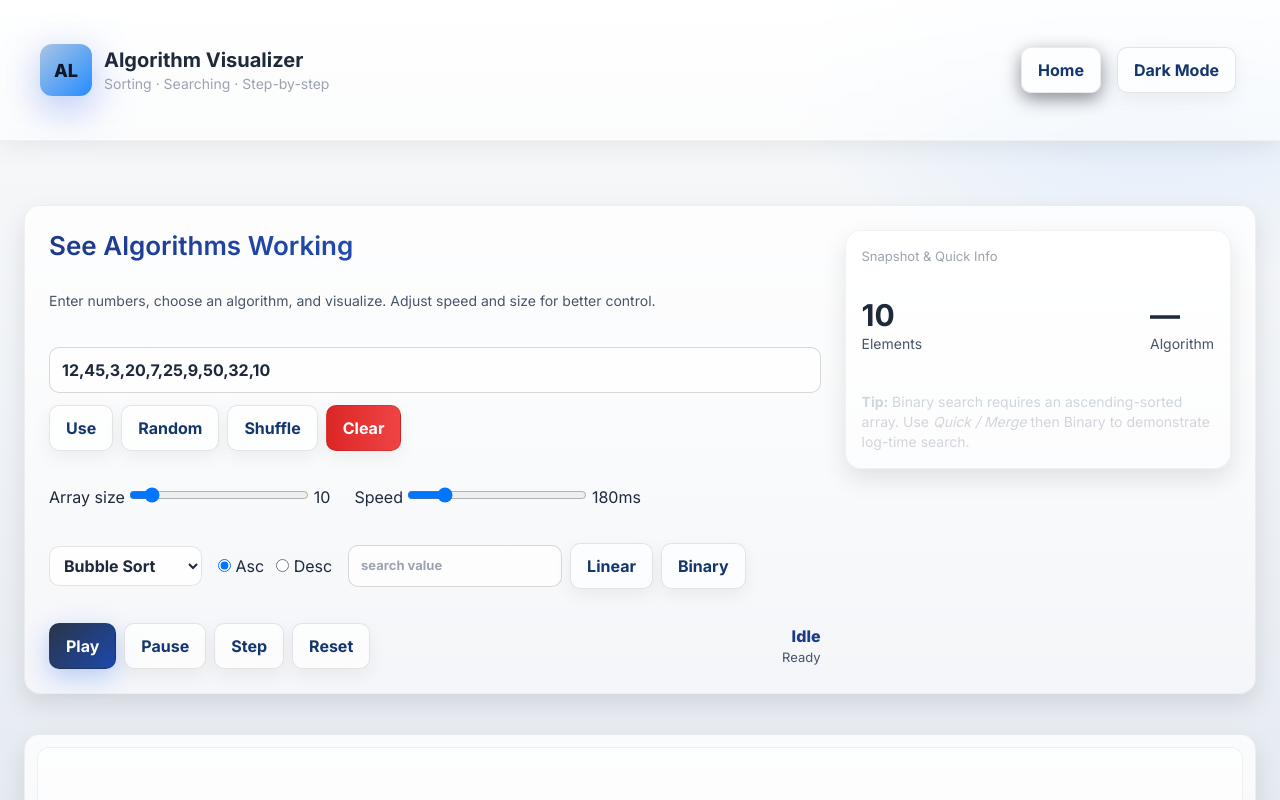
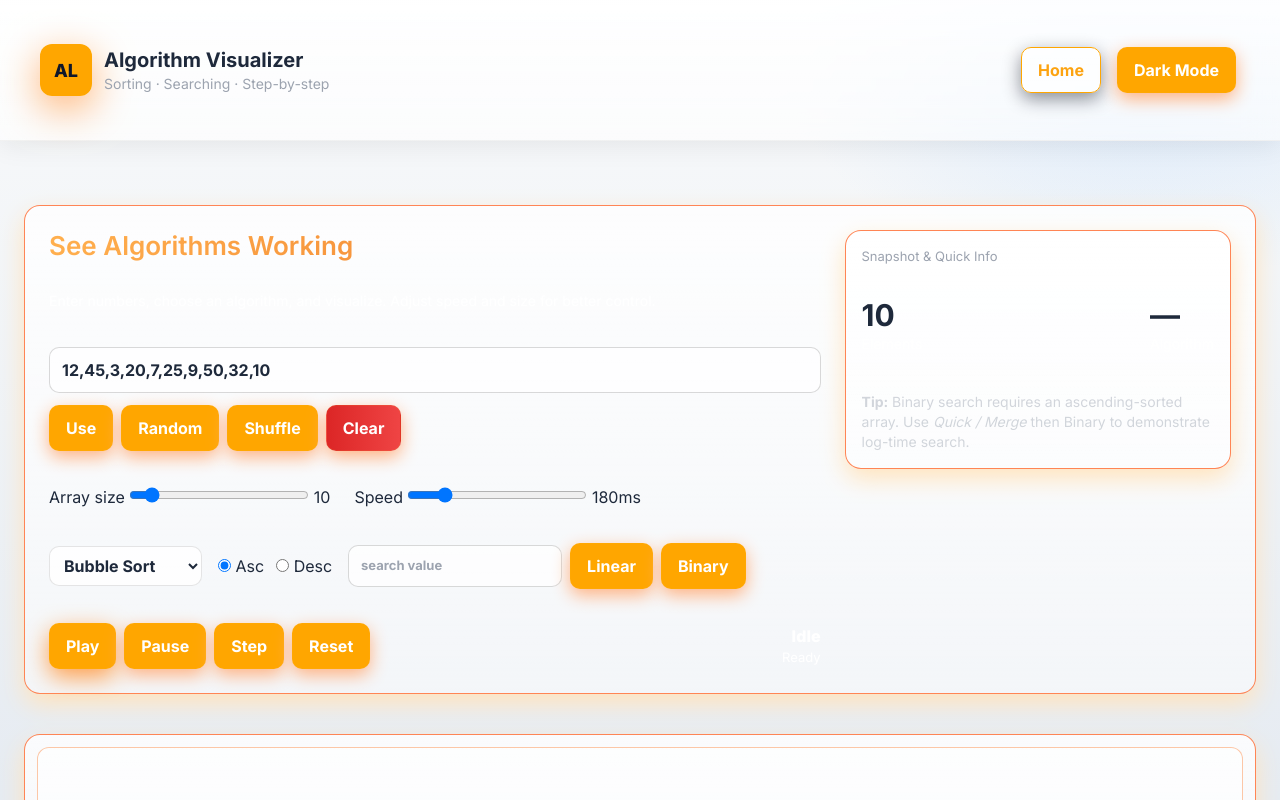
Before and after one commit to habibx792/DS_And_Algo-Visualizer, a website: page public/HTML/algoViz.html in a window 1280 px wide. Both pictures are taken after a click on the button "Theme". Drawn offline with Linux system fonts and the light colour scheme.

Commit message:
Fix Styling

```diff
--- a/public/CSS/algoVisCss.css
+++ b/public/CSS/algoVisCss.css
@@ -1,9 +1,9 @@
 :root {
-  --bg: #1b1d35;
-  --panel: #000001;
+  --bg: #0b092d;
+  --panel: #0b092d;
   --muted: rgb(255, 255, 255);
   --accent1: #edf1ff;
-  --accent2: #0207106e;
+  --accent2: #0b092d;
   --accent3: #395461;
   --glass: rgba(39, 15, 15, 0.03);
   --success: #0cb54a;
@@ -33,7 +33,7 @@ body {
   margin: 0;
   background:
     radial-gradient(800px 400px at 90% 10%, rgba(6, 182, 212, 0.07), transparent 10%),
-    linear-gradient(180deg, var(--bg), #010716 120%);
+    linear-gradient(180deg, var(--bg), #0b092d 120%);
   color: #ffffff;
   overflow-x: hidden;
 }
@@ -80,11 +80,11 @@ body {
   display: flex;
   align-items: center;
   justify-content: center;
-    background: linear-gradient(135deg, #3e4e8bd1, #4f658d6e);
+    background: linear-gradient(135deg, rgb(255, 166, 0), rgb(255, 166, 0));
   font-weight: 800;
   color: white;
   font-size: 18px;
-   box-shadow: 0 12px 40px rgba(57, 62, 77, 0.8);
+   box-shadow: 0 12px 40px rgba(236, 142, 2, 0.8);
   transition: transform 0.25s ease, box-shadow 0.25s ease;
 }
 
@@ -121,12 +121,12 @@ body {
     background: rgba(255, 255, 255, 0.05);
 }
 .Ai-Home.primary{
-background: linear-gradient(135deg, #3e4e8bd1, #4f658d6e);
+background: linear-gradient(135deg, rgb(255, 166, 0), rgb(255, 166, 0));
   color: white;
   box-shadow: 0 12px 30px rgba(13, 20, 48, 0.6);
 }
 .btn {
-  background: var(--glass);
+  background:rgb(255, 166, 0);
   border: 1px solid var(--glassBorder);
   color: var(--muted);
   padding: 10px 16px;
@@ -134,7 +134,7 @@ background: linear-gradient(135deg, #3e4e8bd1, #4f658d6e);
   cursor: pointer;
   font-weight: 700;
   transition: all 0.25s ease;
-  box-shadow: 0 6px 18px rgba(2, 6, 20, 0.45);
+  box-shadow: 0 6px 18px rgb(20, 17, 35);
 }
 
 .btn:hover {
@@ -155,7 +155,7 @@ background: linear-gradient(135deg, #3e4e8bd1, #4f658d6e);
 }
 
 .btn.danger {
-  background: linear-gradient(90deg, #b91c1c, #ef4444);
+  background: linear-gradient(90deg, #a80000, #790000);
   color: white;
 }
 
@@ -320,7 +320,7 @@ background: linear-gradient(135deg, #3e4e8bd1, #4f658d6e);
   border-radius: 12px;
   border: 1px solid var(--glassBorder);
   overflow: hidden;
-  background: linear-gradient(180deg, rgba(255, 255, 255, 0.01), transparent);
+  background: linear-gradient(180deg, rgb(252, 163, 17), tranparent);
 }
 
 .bar {
@@ -355,7 +355,7 @@ background: linear-gradient(135deg, #3e4e8bd1, #4f658d6e);
 }
 
 .bar.swap {
-  background: linear-gradient(90deg, #ca5502, #ef596f);
+  background: linear-gradient(90deg, rgb(255, 166, 2), #fa791d);
   box-shadow: 0 10px 40px rgba(251, 113, 133, 0.10);
 }
 
@@ -460,15 +460,15 @@ background: linear-gradient(135deg, #3e4e8bd1, #4f658d6e);
 body.light-theme {
   --bg: #f7f9fc;
   --panel: #ffffff;
-  --muted: #13366d;
-  --accent1: #1e3a8a;
+  --muted: rgb(252, 163, 17);;
+  --accent1: rgb(252, 163, 17);;
   --accent2: #e2e8f0;
-  --accent3: #64748b;
+  --accent3: rgb(252, 163, 17);;
   --glass: rgba(255, 255, 255, 0.65);
   --success: #059669;
   --danger: #dc2626;
-  --cardShadow: 0 10px 30px rgba(0, 0, 0, 0.12);
-  --glassBorder: rgba(0, 0, 0, 0.08);
+  --cardShadow: 0 10px 30px rgb(255, 166, 0);
+  --glassBorder: rgb(255, 166, 0);
 
   color-scheme: light;
   background: radial-gradient(900px 500px at 90% 10%, rgba(147, 197, 253, 0.25), transparent 40%),
@@ -487,33 +487,33 @@ body.light-theme .topbar:hover {
   background: linear-gradient(180deg, rgba(255, 255, 255, 0.9), rgba(255, 255, 255, 0.6));
 }
 body.light-theme .hero-left h2 {
-  background: linear-gradient(90deg, #1e3a8a, #2563eb);
+  background: linear-gradient(90deg, #ffaf4e, #eb7125);
   -webkit-background-clip: text;
   -webkit-text-fill-color: transparent;
 }
 
 body.light-theme .logo {
-  background: linear-gradient(135deg, #a9c5e5, #258cff);
+  background: linear-gradient(135deg, rgb(255, 166, 0), rgb(255, 166, 0));
   color: #0f172a;
-  box-shadow: 0 12px 40px rgba(156, 178, 243, 0.8);
+  box-shadow: 0 12px 40px rgb(255, 176, 111);
 }
 
 body.light-theme .btn {
-  background: var(--glass);
-      color: var(--muted);
-  border: 1px solid rgba(0, 0, 0, 0.1);
-  box-shadow: 0 6px 18px rgba(0, 0, 0, 0.06);
+  background: rgb(255, 166, 0);;
+      color: rgb(255, 255, 255);
+  border: 1px solid rgba(255, 185, 35, 0.1);
+  box-shadow: 0 6px 18px rgb(255, 177, 128);
 }
 
 body.light-theme .btn:hover {
-  background: rgba(0, 0, 0, 0.05);
-  color: #0f172a;
+  background: rgb(255, 151, 33);
+  color: #ffffff;
 }
 
 body.light-theme .btn.primary {
-  background: linear-gradient(135deg, #2a3547, #1c49ac);
+  background: linear-gradient(135deg, rgb(255, 184, 70));
   color: white;
-  box-shadow: 0 8px 25px rgba(37, 99, 235, 0.3);
+  box-shadow: 0 8px 25px rgb(255, 157, 72);
 }
 
 body.light-theme .btn.danger {
@@ -523,23 +523,23 @@ body.light-theme .btn.danger {
 
 body.light-theme .card {
   background: linear-gradient(180deg, rgba(255, 255, 255, 0.8), rgba(255, 255, 255, 0.5));
-  border: 1px solid rgba(0, 0, 0, 0.05);
-  box-shadow: 0 10px 25px rgba(0, 0, 0, 0.1);
+  border: 1px solid rgba(255, 121, 68, 0.906);
+  box-shadow: 0 10px 25px rgb(255, 228, 190);
 }
 
 body.light-theme .canvas {
   background: linear-gradient(180deg, rgba(255, 255, 255, 0.6), transparent);
-  border: 1px solid rgba(0, 0, 0, 0.05);
+  border: 1px solid rgba(252, 199, 167, 0.991);
 }
 
 body.light-theme .bar {
-  background: linear-gradient(180deg, #bfdbfe, #93c5fd);
-  color: #1e293b;
-  box-shadow: 0 4px 20px rgba(59, 130, 246, 0.25) inset;
+  background: linear-gradient(180deg, rgb(255, 166, 0), rgb(231, 173, 65));
+  color: rgb(218, 142, 0);
+  box-shadow: 0 4px 20px rgb(255, 219, 189) inset;
 }
 
 body.light-theme .bar.swap {
-  background: linear-gradient(90deg, #2a1cee, #0d0c51);
+  background: linear-gradient(90deg, rgb(255, 166, 0), rgb(235, 138, 59));
 }
 
 body.light-theme .bar.found {
@@ -559,25 +559,25 @@ body.light-theme .text-input {
 }
 
 body.light-theme .text-input:focus {
-  border-color: #3b82f6;
-  box-shadow: 0 0 10px rgba(59, 130, 246, 0.25);
+  border-color: #ffcd94;
+  box-shadow: 0 0 10px rgb(255, 188, 125);
 }
 
 body.light-theme .muted {
-  color: #475569;
+  color: #ffffff;
 }
 
 body.light-theme #currentOp {
-  color: #1e3a8a;
+  color: #ffffff;
 }
 
 body.light-theme #code,
 body.light-theme #codeComp {
   background: rgba(255, 255, 255, 0.8);
   border: 1px solid rgba(0, 0, 0, 0.08);
-  color: #1e293b;
+  color: rgb(252, 163, 17);;
 }
 
 body.light-theme pre {
-  color: #1e293b;
+  color: rgb(255, 166, 0);
 }
```
